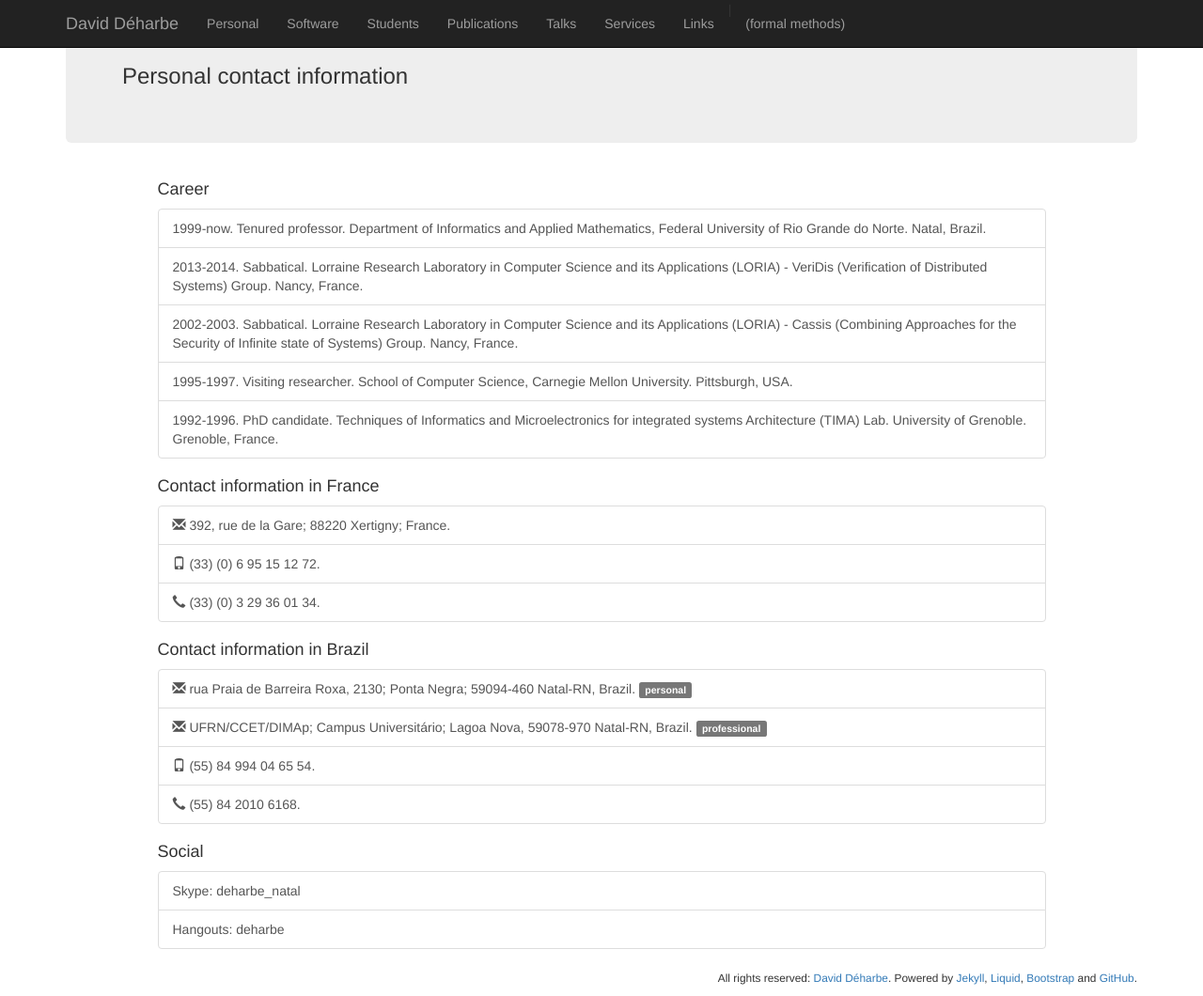
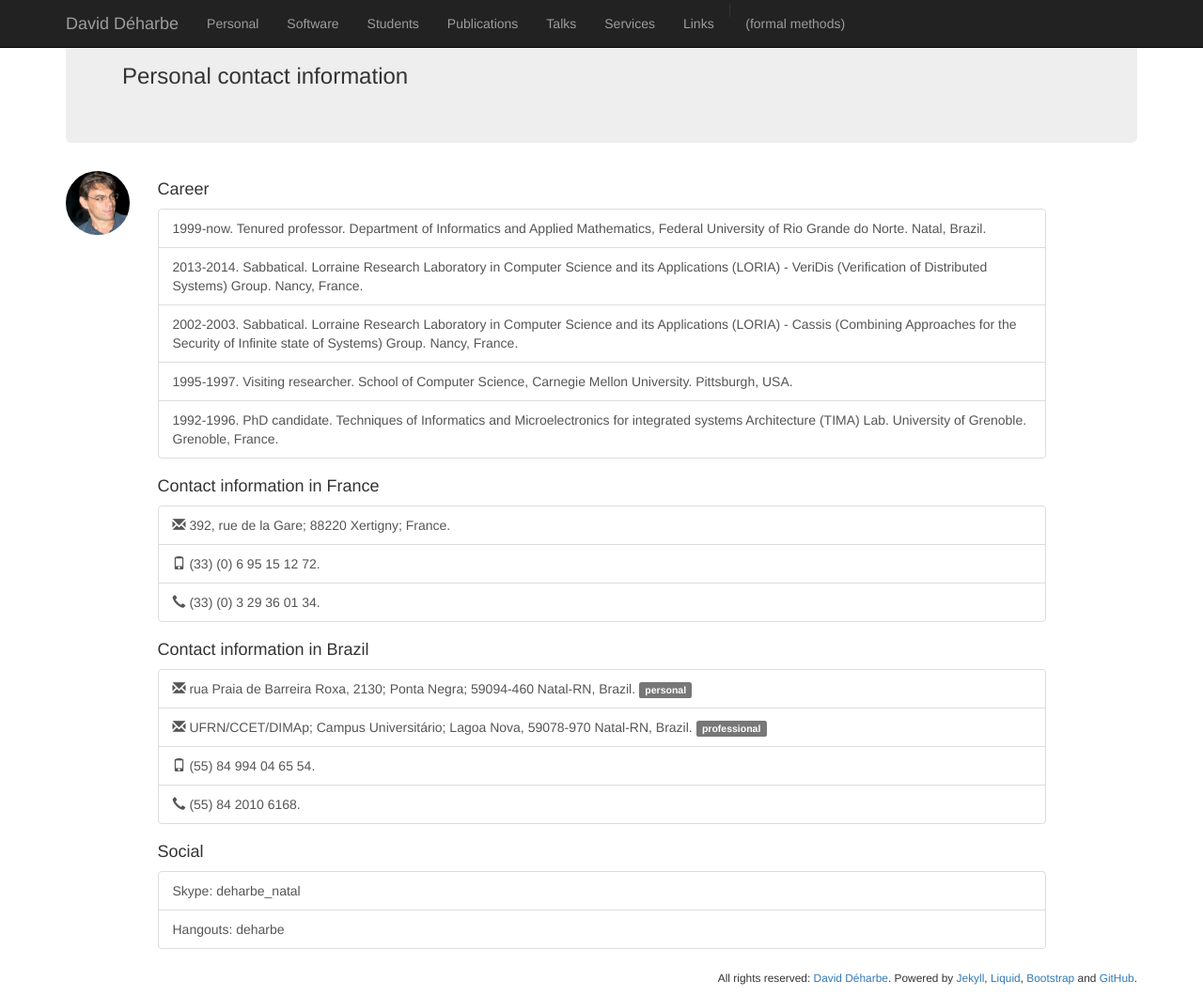
Before and after one commit to DavidDeharbe/DavidDeharbe.github.io, a Jekyll site: the page built from index.html, in a window 1280 px wide and 1060 px high. Shown: the whole window at 94% size. Built offline with Jekyll 4.4.1, drawn with Linux system fonts in a browser that asks for light colours; Markdown is read by kramdown in place of the engine named in the settings.

```diff
--- a/_layouts/default.html
+++ b/_layouts/default.html
@@ -41,9 +41,12 @@
         </div>
 	<div class="row">
 	  <div class="col-md-1">
+	      <img src="images/deharbe.jpg" class="img-responsive img-circle" alt="David Deharbe's photo">
 	  </div>
 	  <div class="col-md-10">
 	    {{ content }}
+	  </div>
+	  <div class="col-md-1">
 	  </div>
 	</div>
       </div>
--- a/publications.html
+++ b/publications.html
@@ -72,6 +72,7 @@ sitemap:
     {% endif %}
     {% if publication.resource %}
     {% if publication.resource.type == 'doi' %} <a href="http://dx.doi.org/{{ publication.resource.value }}">doi: {{ publication.resource.value }}</a>
+    {% elsif publication.resource.type == 'url' %} <a href="{{ publication.resource.value }}">{{ publication.resource.value }}</a>
     {% endif %}
     {% endif %}
   </li>
```
Also changed, not shown: images/deharbe.jpg (added).
